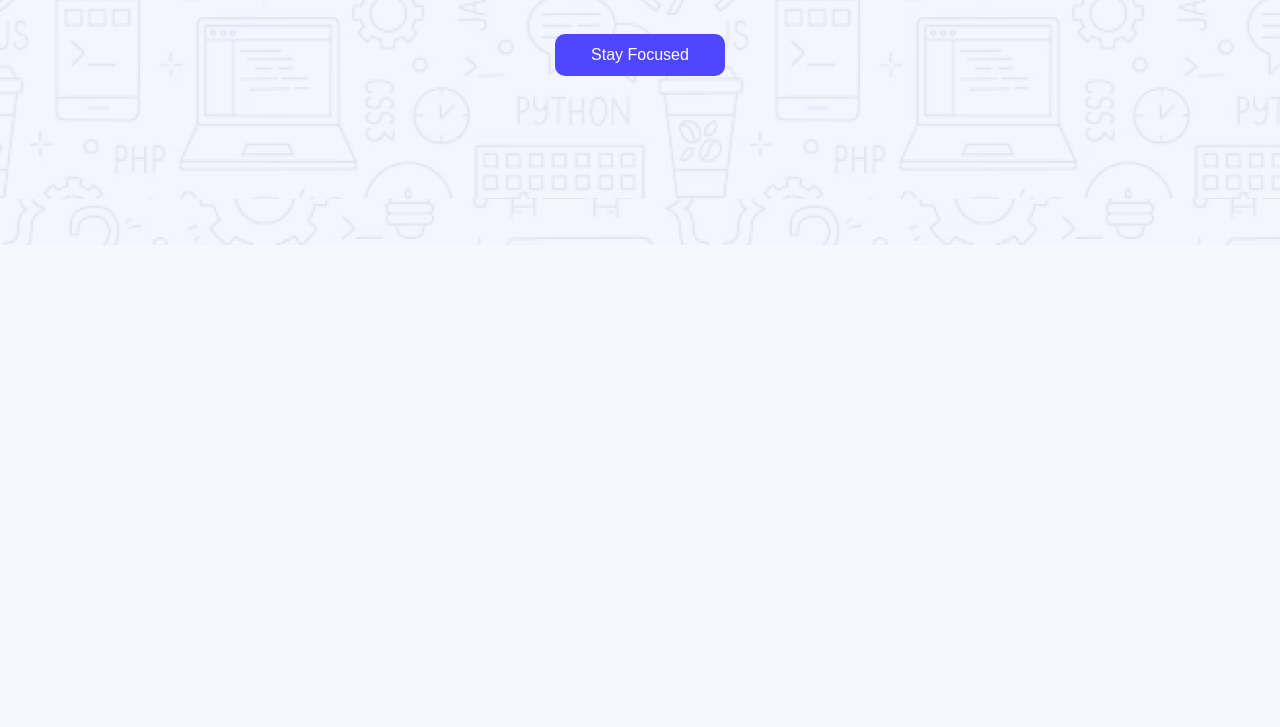
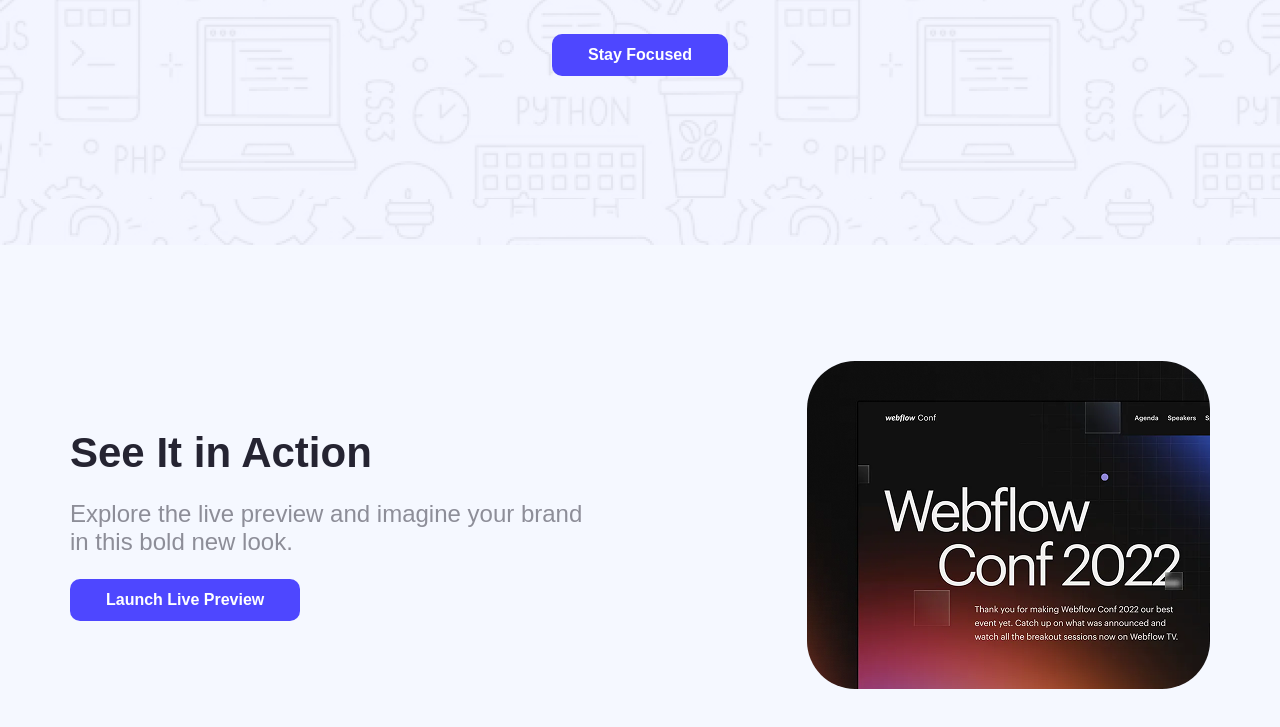
Before and after one commit to Sayed100SAM/assignment-1, a plain HTML site: page index.html in a window 1280 px wide. Shown: the part 453-1180 px from the top of the page. Before the commit the page ends 800 px from the top, so only its background shows below. Drawn offline with Linux system fonts and the light colour scheme.

Commit message:
added action

```diff
--- a/index.html
+++ b/index.html
@@ -18,7 +18,18 @@
         </section>
 
     </header>
-    <main>
+    <main class="content-width">
+        <div class="action-container">
+            <section class="left-action">
+                <h2 class="action-title">See It in Action</h2>
+                <p class="action-sub-title secondary-color">Explore the live preview and imagine your brand in this bold
+                    new look.</p>
+                <button class="common-btn">Launch Live Preview</button>
+            </section>
+            <div class="right-action">
+                <img src="./Assets/wc-mini.png" alt="image">
+            </div>
+        </div>
 
     </main>
     <footer>
--- a/styles/style.css
+++ b/styles/style.css
@@ -5,7 +5,7 @@
   background-color: #4e47ff;
   color: white;
   font-size: 16px;
-  font-weight: 500;
+  font-weight: 600;
   cursor: pointer;
   transition: all .4s linear;
 }
@@ -69,3 +69,37 @@
   background-color: #f5f8ff;
   color: #252432;
 }
+
+.action-container {
+  display: flex;
+  justify-content: space-between;
+  align-items: center;
+  margin: 116px 0;
+}
+
+.left-action {
+  max-width: 517px;
+}
+
+.right-action {
+  width: 403px;
+  height: 328px;
+}
+
+.right-action img {
+  height: 100%;
+  width: 100%;
+  border-radius: 48px;
+}
+
+.action-title {
+  font-size: 42px;
+  font-weight: bold;
+   font-family: "Raleway", sans-serif;
+  margin-bottom: 23px;
+}
+
+.action-sub-title {
+  font-size: 24px;
+  margin-bottom: 23px;
+}
```
